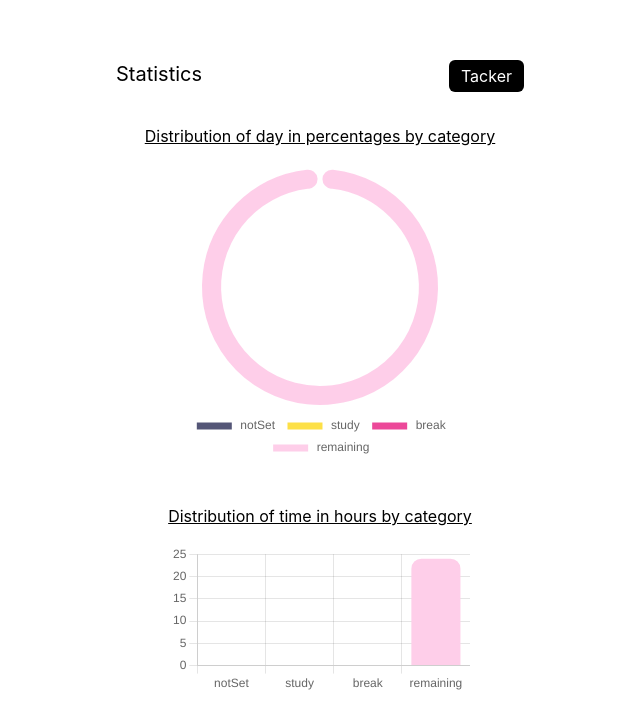
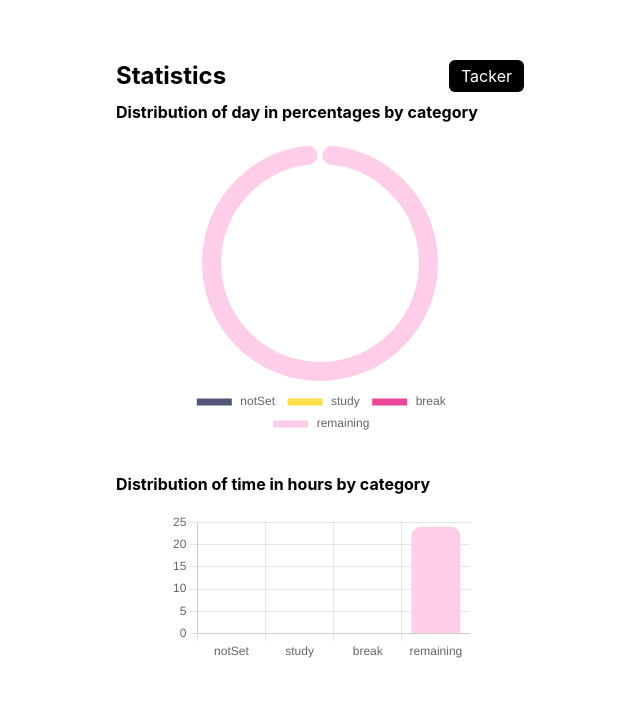
Before and after one commit to Juan-Jose-Toro/Tracker, a React (Create React App) app: page / in a window 1280 px wide. Both pictures are taken after a click on the button "Stats". Shown: the top 728 px of the page, without its empty margins (320-960 px from the left). Built offline with nearby package versions, Linux system fonts and the light colour scheme.

Commit message:
Cleaned a bit of the code

```diff
--- a/src/App.js
+++ b/src/App.js
@@ -5,6 +5,7 @@ import Interval from './components/Interval';
 import ActionButtons from './components/ActionButtons';
 import CalendarButtons from './components/CalendarButtons';
 import Graphs from './components/Graphs';
+import CATEGORIES from './utils/categories';
 
 function App() {
   const [isStats, setIsStats] = useState(false);
@@ -22,6 +23,7 @@ function App() {
   // Array of time enlapsed on each interval in milliseconds
   const [categoryPercentages, setCategoryPercentages] = useState({});
 
+  // ======================= Interval Management ======================
   function startInterval() {
     const editedIntervals = intervals.map((interval, i, {length}) => {
       if (length - 1 === i) {
@@ -69,6 +71,7 @@ function App() {
     setIsStop(true);
   }
 
+    // ======================= Fetching Data ======================
   function getDataOnLocalStorage() {
     return JSON.parse(localStorage.getItem(curDate.toLocaleDateString('en-US')));
   }
@@ -81,6 +84,7 @@ function App() {
     localStorage.setItem(curDate.toLocaleDateString('en-US'), JSON.stringify(localData));
   }
 
+  // ======================= Data Management ======================
   // date is epoch in ms and returns epoch in ms
   function getYesterdayDate(date) {
     return new Date(new Date(date).getTime() - 24*60*60*1000);
@@ -104,15 +108,11 @@ function App() {
     setCurDate(getTomorrowDate(curDate));
   }
 
+  // ======================= Switch to Stats ======================
   function handleStatView() {
     // [] -> Clean up this fucntion
     setIsStats(!isStats);
     if (isStats) return; // as setIsAnalysics
-
-    const CATEGORIES = {
-      study: ['react', 'math239'],
-      break: ['break'],
-    };
 
     let categoryPercentages = {notSet: 0};
     for (const [category] of Object.entries(CATEGORIES)) {
@@ -146,6 +146,7 @@ function App() {
     setCategoryPercentages(categoryPercentages);
   }
 
+  // ========================= UseEffects =============================
   useEffect(() => {
       // [ ] - I don't understand why this is here, how could I reload the app so that
       // this already gets executed on start?
@@ -169,6 +170,7 @@ function App() {
     return () => {clearTimeout(timer)}
   }, [backupTrigger]);
 
+  // ==================== Templates & rendering ============================
   const intervalList = intervals.map((interval) => (
     <Interval
       id={interval.id}
@@ -185,8 +187,8 @@ function App() {
   const trackerTemplate = (
     <>
       <div className='flex justify-between'>
-        <h1 className='text-xl'>{curDate.toLocaleDateString('en-US', options)}</h1>
-        <button className='bg-black text-white rounded-md px-3 py-1' onClick={handleStatView}>Stats</button>
+        <h1 className='text-2xl font-bold'>{curDate.toLocaleDateString('en-US', options)}</h1>
+        <button className='bg-black text-white rounded-md px-3 py-1 h-8' onClick={handleStatView}>Stats</button>
       </div>
       <CalendarButtons
         loadPreviousDay={loadPreviousDay}
@@ -204,8 +206,8 @@ function App() {
   const statsTemplate = (
     <>
       <div className='flex justify-between'>
-        <h1 className='text-xl'>Statistics</h1>
-        <button className='bg-black text-white rounded-md px-3 py-1' onClick={handleStatView}>Tacker</button>
+        <h1 className='text-2xl font-bold'>Statistics</h1>
+        <button className='bg-black text-white rounded-md px-3 py-1 h-8' onClick={handleStatView}>Tacker</button>
       </div>
       <Graphs categoryPercentages={categoryPercentages}/>
     </>
--- a/src/components/Graphs.js
+++ b/src/components/Graphs.js
@@ -74,9 +74,9 @@ export default function Graphs(props) {
 
   return (
     <div>
-      <p className='mt-8 text-center'><u>Distribution of day in percentages by category</u></p>
+      <h2 className='mt-2 text-base font-bold'>Distribution of day in percentages by category</h2>
       <Pie className='mx-auto mt-4' data={pieData} options={pieOptions} />
-      <p className='mt-10 text-center'><u>Distribution of time in hours by category</u></p>
+      <h2 className='mt-8 font-bold'>Distribution of time in hours by category</h2>
       <Bar className='mx-auto mt-4' data={barData} options={barOptions} />
     </div>
   );
--- a/src/components/Interval.js
+++ b/src/components/Interval.js
@@ -48,6 +48,7 @@ export default function Interval(props) {
     props.updateIntervalData(props.id, currentTime.getTime(), description);
   }, [props.completed, description, currentTime]) // Fix
 
+
   let bgColor = 'bg-black';
   for (const key in intervalBgColors) {
     // console.log(key);
--- a/src/index.css
+++ b/src/index.css
@@ -1,6 +1,12 @@
 @tailwind base;
 @tailwind components;
 @tailwind utilities;
+
+@import url('https://fonts.googleapis.com/css2?family=Inter:wght@200;400;700&display=swap');
+
+* {
+  font-family: 'Inter', sans-serif;
+}
 
 [contentEditable=true]:empty:before {
   content: attr(placeholder);
--- /dev/null
+++ b/src/utils/categories.js
@@ -0,0 +1,7 @@
+// File that export the category groups App.js uses to classify user's descriptions
+const CATEGORIES = {
+  study: ['react', 'math239', 'portfolio'],
+  break: ['break'],
+}
+
+export default CATEGORIES;
--- a/tailwind.config.js
+++ b/tailwind.config.js
@@ -4,7 +4,11 @@ module.exports = {
     "./src/**/*.{js,jsx,ts,tsx}",
   ],
   theme: {
-    extend: {},
+    extend: {
+      fontFamily: {
+        Inter: ['Inter', 'sans-serif'],
+      }
+    },
   },
   plugins: [],
 }
```
